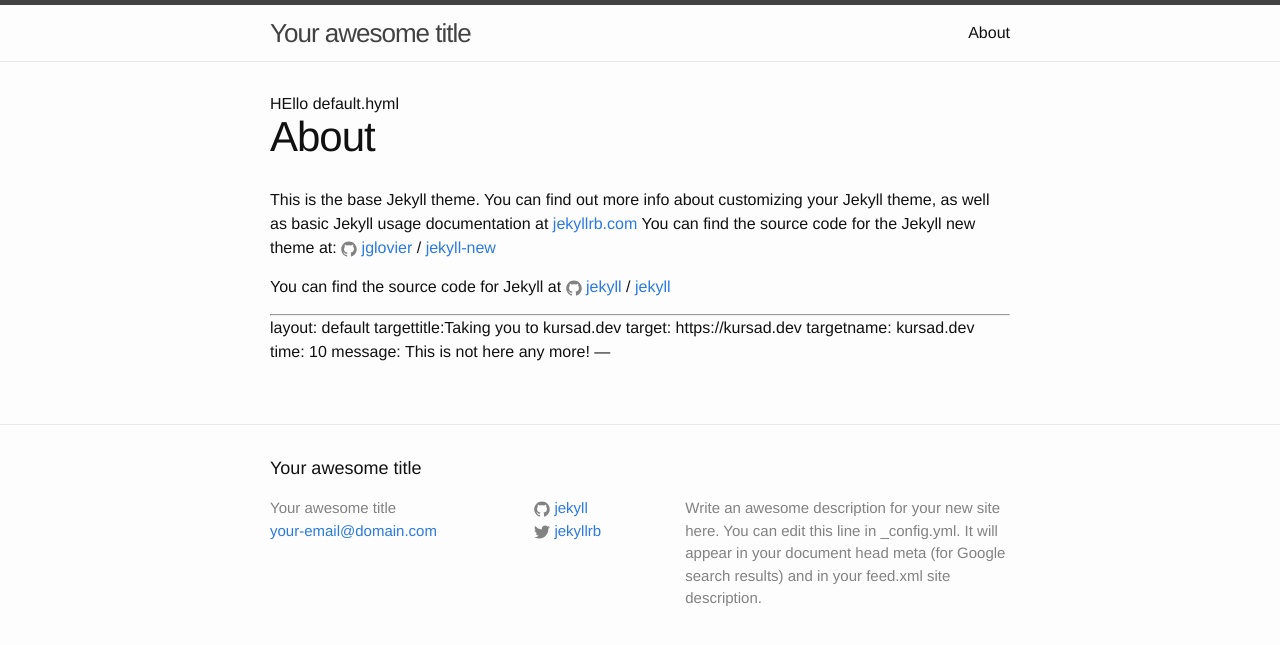
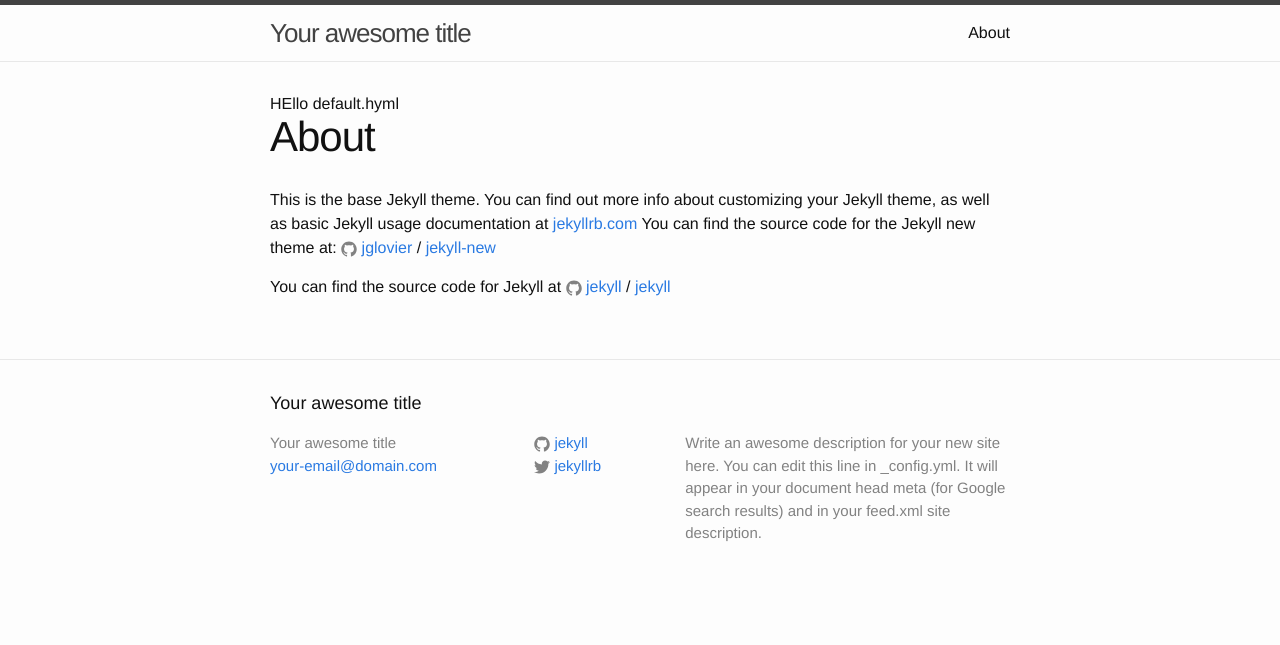
Before and after one commit to kursadcayir/kursadcayir.github.io, a Jekyll site: the page built from about.md, in a window 1280 px wide. Shown: the top 645 px of the page. Built offline with Jekyll 4.4.1, drawn with Linux system fonts in a browser that asks for light colours.

Commit message:
Update about.md

```diff
--- a/about.md
+++ b/about.md
@@ -11,13 +11,3 @@ You can find the source code for the Jekyll new theme at:
 You can find the source code for Jekyll at
 {% include icon-github.html username="jekyll" %} /
 [jekyll](https://github.com/jekyll/jekyll)
-
-
----
-layout: default
-targettitle:Taking you to kursad.dev
-target: https://kursad.dev
-targetname: kursad.dev
-time: 10
-message: This is not here any more!
----
```
